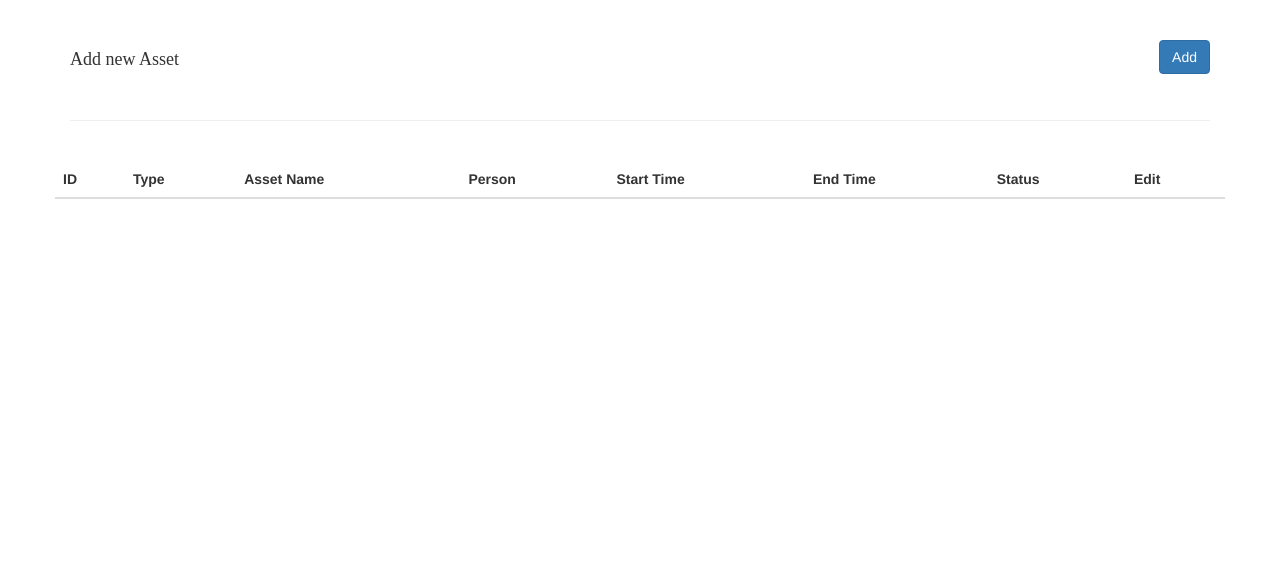
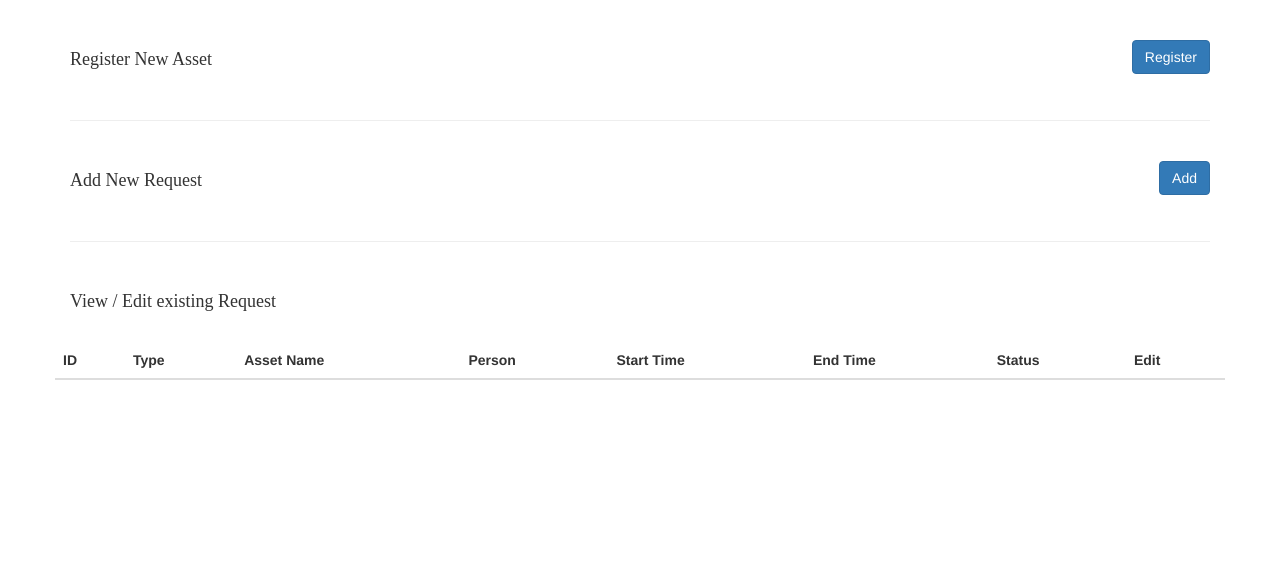
Before and after one commit to BharatKammakatla/Asset-Tracker, a Flask app: page / in a window 1280 px wide. Shown: the part 90-669 px from the top of the page. Run offline with Flask 2, Linux system fonts and the light colour scheme; data that the repository does not hold is empty; some libraries are stand-ins or nearby versions; some web fonts are replaced.

Commit message:
added registration page.

```diff
--- a/app/asset/routes.py
+++ b/app/asset/routes.py
@@ -1,7 +1,7 @@
 from flask_login import login_required
-from app.asset.forms import AddAssetForm, EditAssetForm
+from app.asset.forms import AddTransactionForm, EditTransactionForm, AddAssetForm
 from app.asset import main
-from app.asset.models import Transaction
+from app.asset.models import Transaction, Asset
 from flask import render_template, flash, request, redirect, url_for
 from app import db
 
@@ -13,25 +13,38 @@ def display_transactions():
     return render_template('home.html', transactions=transactions)
 
 
-@main.route('/add/asset', methods=['GET', 'POST'])
+@main.route('/register/asset', methods=['GET', 'POST'])
 @login_required
-def add_assset():
+def add_asset():
     form = AddAssetForm()
     if form.validate_on_submit():
-        asset = Transaction(type=form.type.data, asset_name=form.asset_name.data, person_name=form.person_name.data,
-                    start_time=form.start_time.data, end_time=None, status=form.status.data)
+        asset = Asset(type=form.type.data, asset_name=form.asset_name.data)
         db.session.add(asset)
         db.session.commit()
-        flash('Asset added successfully')
+        flash('Asset registered successfully')
         return redirect(url_for('main.display_transactions'))
     return render_template('add_asset.html', form=form)
 
 
-@main.route('/edit/asset/<id>', methods=['GET', 'POST'])
+@main.route('/add/transaction', methods=['GET', 'POST'])
 @login_required
-def edit_asset(id):
+def add_transaction():
+    form = AddTransactionForm()
+    if form.validate_on_submit():
+        transaction = Transaction(type=form.type.data, asset_name=form.asset_name.data, person_name=form.person_name.data,
+                    start_time=form.start_time.data, end_time=None, status=form.status.data)
+        db.session.add(transaction)
+        db.session.commit()
+        flash('Asset added successfully')
+        return redirect(url_for('main.display_transactions'))
+    return render_template('add_transaction.html', form=form)
+
+
+@main.route('/edit/transaction/<id>', methods=['GET', 'POST'])
+@login_required
+def edit_transaction(id):
     transaction = Transaction.query.get(id)
-    form = EditAssetForm(obj=transaction)
+    form = EditTransactionForm(obj=transaction)
     if form.validate_on_submit():
         transaction.end_time = form.end_time.data
         transaction.status = form.status.data
@@ -39,4 +52,4 @@ def edit_asset(id):
         db.session.commit()
         flash('Edit successful')
         return redirect(url_for('main.display_transactions'))
-    return render_template('edit_asset.html', form=form, id=id)
+    return render_template('edit_transaction.html', form=form, id=id)
--- a/app/asset/templates/add_asset.html
+++ b/app/asset/templates/add_asset.html
@@ -3,7 +3,7 @@
 {% block content %}
 
     <div class="container">
-        <h4 style="margin-left: 45px"> Add a new Asset </h4>
+        <h4 style="margin-left: 45px"> Register new Asset </h4>
         <hr>
             {{ form.hidden_tag() }}
             {{ render_form(form) }}
--- a/app/asset/templates/home.html
+++ b/app/asset/templates/home.html
@@ -6,38 +6,55 @@
     <br>
     <div class="row">
         <div class="col-md-6">
-                    <h4>Add new Asset</h4>
+            <h4>Register New Asset</h4>
         </div>
         <div class="col-md-6 text-right">
-                    <a class="btn btn-primary" href="{{ url_for('main.add_assset') }}" role="button">  Add  </a>
+            <a class="btn btn-primary" href="{{ url_for('main.add_asset') }}" role="button"> Register </a>
         </div>
     </div>
     <br>
     <hr>
     <br>
     <div class="row">
-                <table class="table table-bordred table-striped table-hover">
+        <div class="col-md-6">
+            <h4>Add New Request</h4>
+        </div>
+        <div class="col-md-6 text-right">
+            <a class="btn btn-primary" href="{{ url_for('main.add_transaction') }}" role="button"> Add </a>
+        </div>
+    </div>
+    <br>
+    <hr>
+    <br>
+    <div class="row">
+        <div class="col-md-6">
+            <h4>View / Edit existing Request</h4>
+        </div>
+        <br>
+        <br>
+        <br>
+        <table class="table table-striped table-hover">
             <thead class="p-3 mb-2 bg-secondary text-white">
             <tr>
-                            <th> ID </th>
-                            <th> Type </th>
-                            <th> Asset Name </th>
-                            <th> Person </th>
-                            <th> Start Time </th>
-                            <th> End Time </th>
-                            <th> Status </th>
-                            <th> Edit </th>
+                <th> ID</th>
+                <th> Type</th>
+                <th> Asset Name</th>
+                <th> Person</th>
+                <th> Start Time</th>
+                <th> End Time</th>
+                <th> Status</th>
+                <th> Edit</th>
             </tr>
             </thead>
             <tbody>
             {% for transaction in transactions %}
             <tr>
-                                <td> {{ transaction.id }} </td>
+                <td> {{ transaction.id }}</td>
                 <td><img src="static/img/{{transaction.type}}.svg" alt="asset-img" height="40" width="40"></td>
-                                <td> {{ transaction.asset_name }} </td>
-                                <td> {{ transaction.person_name }} </td>
-                                <td> {{ transaction.start_time }} </td>
-                                <td> {{ transaction.end_time }} </td>
+                <td> {{ transaction.asset_name }}</td>
+                <td> {{ transaction.person_name }}</td>
+                <td> {{ transaction.start_time }}</td>
+                <td> {{ transaction.end_time }}</td>
                 <td> {% if transaction.status == 'In Use' %}
                     <span class="label label-warning">Using</span>
                     {% else %}
@@ -45,7 +62,8 @@
                     {% endif %}
                 </td>
                 <td>
-                                    <a class="btn btn-light btn-sm" href="{{ url_for('main.edit_asset', id=transaction.id) }}" role="button">
+                    <a class="btn btn-light btn-sm" href="{{ url_for('main.edit_transaction', id=transaction.id) }}"
+                       role="button">
                         <i class="fa fa-pencil" aria-hidden="true"></i>
                     </a>
                 </td>
--- a/run.py
+++ b/run.py
@@ -1,7 +1,7 @@
 from app import create_app, db
 from app.auth.models import User
 
-flask_app = create_app('prod')
+flask_app = create_app('dev')
 with flask_app.app_context():
     db.create_all()
     # create default user (if not created)
@@ -9,4 +9,4 @@ with flask_app.app_context():
         User.create_user(user='admin',
                          email='admin@user.com',
                          password='secret')
-        flask_app.run()
+    flask_app.run()
```
Also changed, not shown: app/asset/forms.py (+13 -5 lines), app/asset/models.py (+14 -0 lines), app/asset/templates/edit_transaction.html (renamed from app/asset/templates/edit_asset.html). Lines whose indentation alone changed are shown as unchanged.
